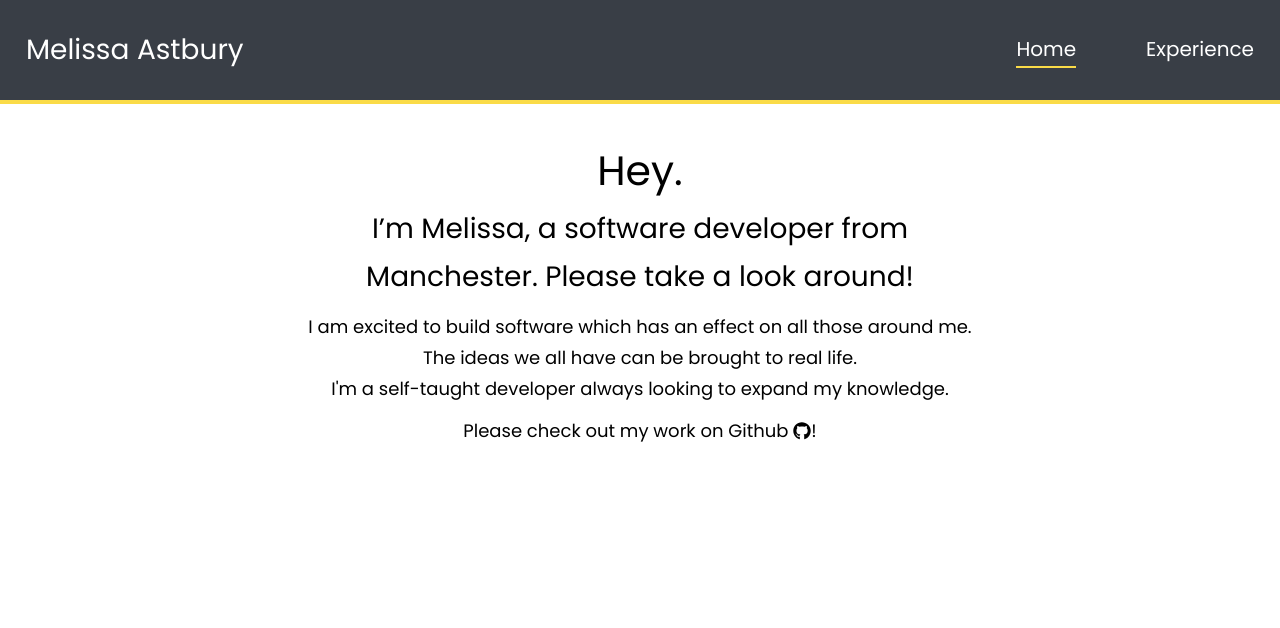
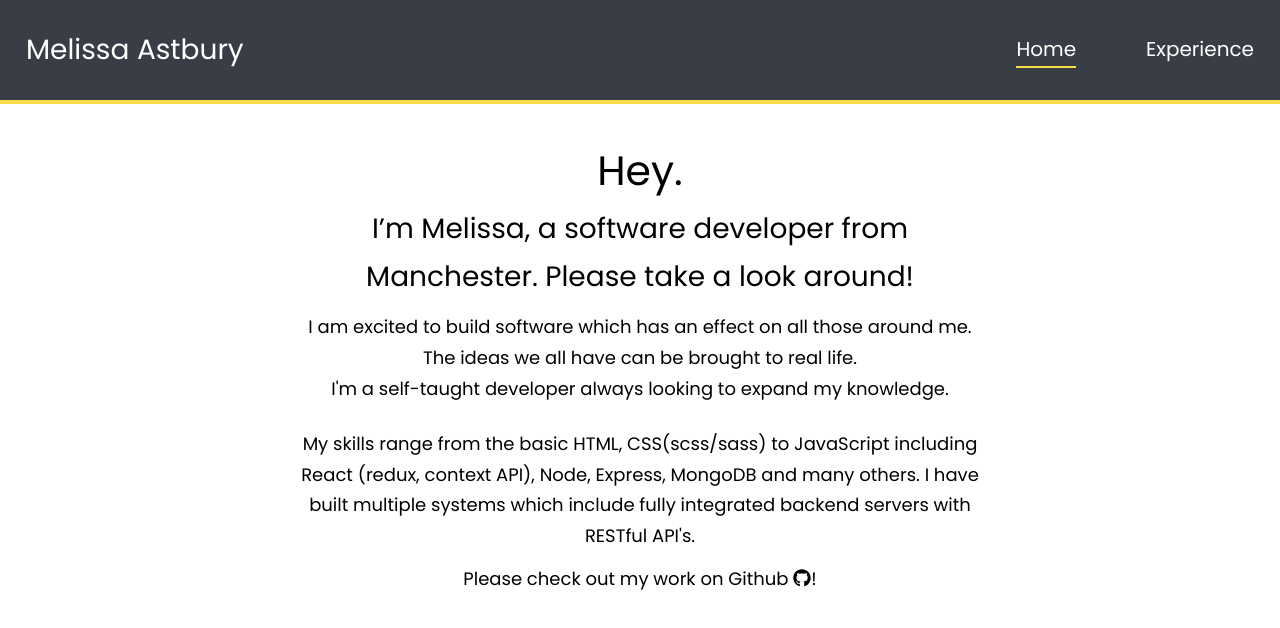
Before and after one commit to Mohammad-haydar/my-react-site, a React (Create React App) app: page / in a window 1280 px wide. Shown: the top 628 px of the page. Built offline with nearby package versions, Linux system fonts and the light colour scheme.

Commit message:
website update content

```diff
--- a/src/containers/Home/Home.js
+++ b/src/containers/Home/Home.js
@@ -19,6 +19,13 @@ const Home = () => {
           <p>
             I'm a self-taught developer always looking to expand my knowledge.
           </p>
+          <br />
+          <p>
+            My skills range from the basic HTML, CSS(scss/sass) to JavaScript
+            including React (redux, context API), Node, Express, MongoDB and
+            many others. I have built multiple systems which include fully
+            integrated backend servers with RESTful API's.
+          </p>
           <p>
             Please check out my work on
             <a
```
